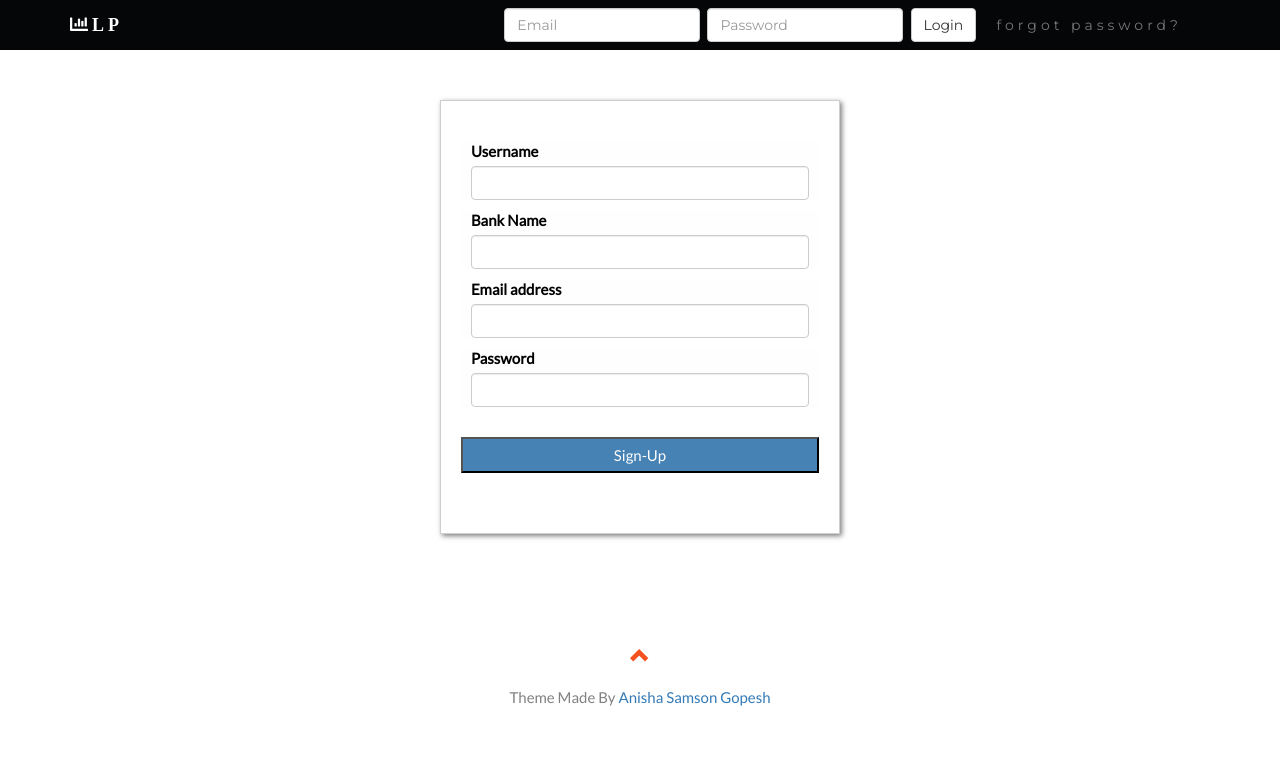
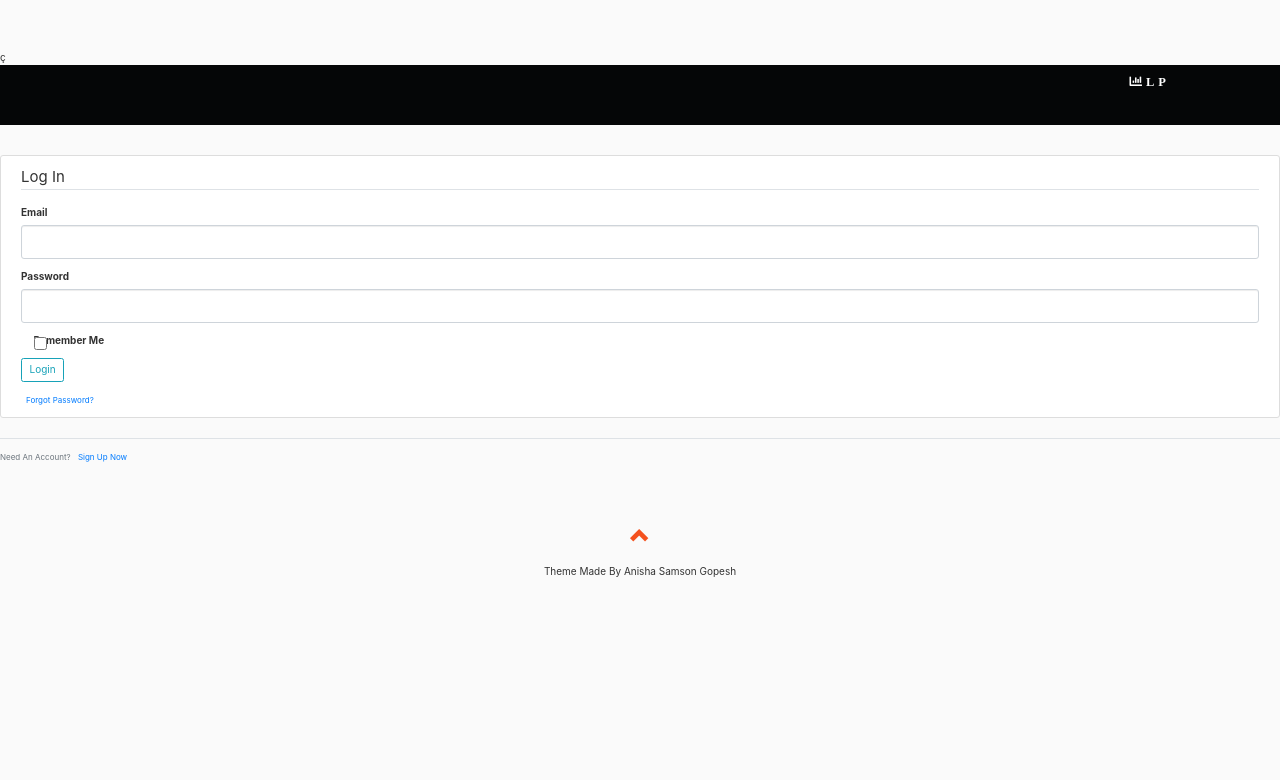
Before and after one commit to Gopesh2210/Loan-Predictor, a Flask app: page /login in a window 1280 px wide. Shown: the top 780 px of the page. Run offline with Flask 2, Linux system fonts and the light colour scheme; parts of the project's set-up code (start-up, migrations or seed data) failed here and were passed over; some libraries are stand-ins or nearby versions.

Commit message:
Latest Update with Defined Packages

```diff
--- a/LoanPrediction/forms.py
+++ b/LoanPrediction/forms.py
@@ -1,26 +1,30 @@
 from flask_wtf import FlaskForm
 from wtforms import StringField, PasswordField, SubmitField, BooleanField
-from wtforms.validators import DataRequired, Length, Email, EqualTo
+from wtforms.validators import DataRequired, Length, Email, EqualTo, ValidationError
+from LoanPrediction.model import User
 
 
 class RegistrationForm(FlaskForm):
-    username = StringField('Username', validators=[DataRequired(), Length(min=6, max=20)])
-
-    email = StringField('Email', validators=[DataRequired(), Email()])
-
-    password = PasswordField('Password', validators=[DataRequired(), Length(min=6, max=10)])
-
+    username = StringField('Username', validators=[DataRequired(), Length(min=2, max=20)])
+    bank_name = StringField('Bank Name', validators=[DataRequired(), Length(min=2, max=20)])
+    email = StringField('Email', validators=[DataRequired(), Email("Please enter a valid email")])
+    password = PasswordField('Password', validators=[DataRequired(), Length(min=6)])
     confirm_password = PasswordField('Confirm Password', validators=[DataRequired(), EqualTo('password')])
-
     submit = SubmitField('Sign Up')
 
+    def validate_username(self, username):
+        user = User.query.filter_by(username=username.data).first()
+        if user:
+            raise ValidationError('That username is taken. Please choose a different one.')
+
+    def validate_email(self, email):
+        user = User.query.filter_by(email_addr=email.data).first()
+        if user:
+            raise ValidationError('That email is taken. Please choose a different one.')
 
 
 class LoginForm(FlaskForm):
-        email = StringField('Email', validators=[DataRequired(), Email()])
-
-        password = PasswordField('Password', validators=[DataRequired(), Length(min=6, max=10)])
-
-        remember = BooleanField('Remember Me')
-
-        submit = SubmitField('Login')
+    email = StringField('Email', validators=[DataRequired(), Email()])
+    password = PasswordField('Password', validators=[DataRequired()])
+    remember = BooleanField('Remember Me')
+    submit = SubmitField('Login')
--- a/LoanPrediction/main.py
+++ b/LoanPrediction/routes.py
@@ -1,33 +1,13 @@
-from flask import Flask, render_template, url_for,request, flash,redirect,session,logging,request
-from flask_sqlalchemy import SQLAlchemy
+from LoanPrediction.model import User
+from flask import render_template, url_for,request, flash,redirect,session,logging,request
+from LoanPrediction.forms import RegistrationForm, LoginForm
 from sqlalchemy import Column, Integer, String
-from flask_bcrypt import Bcrypt
-from forms import RegistrationForm, LoginForm
-import view as var
+
+from LoanPrediction import app, db, bcrypt
+import LoanPrediction.view as var
 import _pickle as pickle
 import json
 pred_model = pickle.load(open('trainedModel.sav','rb'))
-
-app = Flask(__name__)
-
-app.config['SECRET_KEY'] = 'ee556c4ef73062527783828c5651fff6'
-app.config['SQLALCHEMY_DATABASE_URI'] = 'sqlite:///site.db'
-db = SQLAlchemy(app)
-bcrypt = Bcrypt(app)
-
-
-
-
-class User(db.Model):
-	id = db.Column(db.Integer, primary_key=True)
-	username = db.Column(db.String(20), nullable=False)
-	bank_name = db.Column(db.String(20), nullable=False)
-	email_addr = db.Column(db.String(50), unique=True, nullable=False)
-	password = db.Column(db.String(20), nullable=False)
-
-
-	def __repr__(self):
-		return f"User('{self.username}', '{self.bank_name}', '{self.email_addr}')"
 
 
 
@@ -36,7 +16,34 @@
 def home():
     return render_template('MainLayout.html', title='Home')
 
+@app.route("/register", methods=['GET','POST'])
+def register():
+	form = RegistrationForm()
+	if form.validate_on_submit():
+		hashed_password = bcrypt.generate_password_hash(form.password.data).decode('utf-8')
+		user = User(username=form.username.data, bank_name=form.bank_name.data , email_addr=form.email.data, password=hashed_password)
+		db.session.add(user)
+		db.session.commit()
+		flash(f'Account created for {form.username.data}!', 'success')
+		return redirect(url_for('login'))
+	return render_template('register.html', title='Register',form=form)
+
+
+
 @app.route("/login", methods=['GET','POST'])
+def login():
+		form = LoginForm()
+		if form.validate_on_submit():
+			if form.email.data == 'admin@blog.com' and form.password.data == 'password':
+				flash('You have been logged in!', 'success')
+				return redirect(url_for('home'))
+			else:
+				flash('Login Unsuccessful. Please check username and password', 'danger')
+
+		return render_template('login.html', title='Login', form=form)
+
+
+'''@app.route("/login", methods=['GET','POST'])
 def login():
 
 		if request.method == "POST":
@@ -52,6 +59,7 @@
 
 		if request.method == 'GET':
 			return render_template('login1.html', title='Login/Register')
+'''
 
 
 @app.route("/view", methods=['GET','POST'])
@@ -73,8 +81,3 @@
 @app.route("/generate")
 def generate():
 	return render_template('generate.html', title='Generate')
-
-
-if __name__ == '__main__':
-	db.create_all()
-	app.run(debug=True)
--- /dev/null
+++ b/LoanPrediction/static/register.css
@@ -0,0 +1,68 @@
+body {
+    background: #fafafa;
+    color: #333333;
+    margin-top: 5rem;
+  }
+
+  h1, h2, h3, h4, h5, h6 {
+    color: #444444;
+  }
+
+  .bg-steel {
+    background-color: #5f788a;
+  }
+
+  .content-section {
+    background: #ffffff;
+    padding: 10px 20px;
+    border: 1px solid #dddddd;
+    border-radius: 3px;
+    margin-bottom: 20px;
+  }
+
+  .article-title {
+    color: #444444;
+  }
+
+  a.article-title:hover {
+    color: #428bca;
+    text-decoration: none;
+  }
+
+  .article-content {
+    white-space: pre-line;
+  }
+
+  .article-img {
+    height: 65px;
+    width: 65px;
+    margin-right: 16px;
+  }
+
+  .article-metadata {
+    padding-bottom: 1px;
+    margin-bottom: 4px;
+    border-bottom: 1px solid #e3e3e3
+  }
+
+  .article-metadata a:hover {
+    color: #333;
+    text-decoration: none;
+  }
+
+  .article-svg {
+    width: 25px;
+    height: 25px;
+    vertical-align: middle;
+  }
+
+  .account-img {
+    height: 125px;
+    width: 125px;
+    margin-right: 20px;
+    margin-bottom: 16px;
+  }
+
+  .account-heading {
+    font-size: 2.5rem;
+  }
--- a/LoanPrediction/templates/Login.html
+++ b/LoanPrediction/templates/Login.html
@@ -1,110 +1,62 @@
-<!DOCTYPE html>
-<html>
-<head>
-	<title>Loan-Predicitor Login</title>
-	<meta charset="utf-8">
-  <meta name="viewport" content="width=device-width, initial-scale=1">
-	<link rel="stylesheet" href="https://maxcdn.bootstrapcdn.com/bootstrap/3.4.0/css/bootstrap.min.css">
+{% extends "layout.html" %}
 
-	<link rel="stylesheet" type="text/css" href="{{ url_for('static', filename='login.css') }}">
-  <link href="https://fonts.googleapis.com/css?family=Montserrat" rel="stylesheet" type="text/css">
-  <link href="https://fonts.googleapis.com/css?family=Lato" rel="stylesheet" type="text/css">
-  <script src="https://ajax.googleapis.com/ajax/libs/jquery/3.3.1/jquery.min.js"></script>
-  <script src="https://maxcdn.bootstrapcdn.com/bootstrap/3.4.0/js/bootstrap.min.js"></script>
-  <link rel="stylesheet" href="https://use.fontawesome.com/releases/v5.7.2/css/all.css" integrity="sha384-fnmOCqbTlWIlj8LyTjo7mOUStjsKC4pOpQbqyi7RrhN7udi9RwhKkMHpvLbHG9Sr" crossorigin="anonymous">
+{%block link%}
+<link rel="stylesheet" href="https://maxcdn.bootstrapcdn.com/bootstrap/4.0.0/css/bootstrap.min.css" integrity="sha384-Gn5384xqQ1aoWXA+058RXPxPg6fy4IWvTNh0E263XmFcJlSAwiGgFAW/dAiS6JXm" crossorigin="anonymous">ç
+<link rel="stylesheet" type="text/css" href="{{ url_for('static', filename='register.css') }}">
+{%endblock%}
 
-	<!--Validate the password and confirm password Javascript-->
-	<script>
-		function checkPassword(form) {
-				password1 = form.password.value;
-				password2 = form.confirm_password.value;
+{%block nav_config%}
+<nav class="navbar navbar-default">
+{%endblock%}
 
-				// If Not same return False.
-				if (password1 != password2) {
-						alert ("\nPassword did not match: Please try again...")
-						return false;
-				}
-
-				// If same return True.
-				else{
-						alert("Sucessfully signed up!: Welcome to Loan-Predictor!")
-						return true;
-				}
-		}
-</script>
-
-
-</head>
-
-<body>
-
-		<body id="myPage" data-spy="scroll" data-target=".navbar" data-offset="60">
-
-				<nav class="navbar navbar-default navbar-fixed-top">
-				  <div class="container">
-					<div class="navbar-header">
-					  <button type="button" class="navbar-toggle" data-toggle="collapse" data-target="#myNavbar">
-						<span class="icon-bar"></span>
-						<span class="icon-bar"></span>
-						<span class="icon-bar"></span>
-					  </button>
-					  <img src="{{url_for('static', filename='logo.png')}}"  height="150" width="150"/>
-							<span>Loan-Predictor</span>
+{% block content %}
+    <div class="content-section">
+        <form method="POST" action="">
+            {{ form.hidden_tag() }}
+            <fieldset class="form-group">
+                <legend class="border-bottom mb-4">Log In</legend>
+                <div class="form-group">
+                    {{ form.email.label(class="form-control-label") }}
+                    {% if form.email.errors %}
+                        {{ form.email(class="form-control form-control-lg is-invalid") }}
+                        <div class="invalid-feedback">
+                            {% for error in form.email.errors %}
+                                <span>{{ error }}</span>
+                            {% endfor %}
                         </div>
-					<div class="collapse navbar-collapse" id="myNavbar">
-					  <ul class="nav navbar-nav navbar-right">
-							<div class="row">
-								<div class="col-lg-6">
-									<div class="input-group">
-										<input type="text" class="form-control" placeholder="Email">
-									</div><!-- /input-group -->
-								</div><!-- /.col-lg-6 -->
-								<div class="col-lg-6">
-									<div class="input-group">
-										<input type="text" class="form-control" placeholder="Password">
-									</div><!-- /input-group -->
-								</div><!-- /.col-lg-6 -->
-							</div><!-- /.row -->
-
-					  </ul>
+                    {% else %}
+                        {{ form.email(class="form-control form-control-lg") }}
+                    {% endif %}
                 </div>
+                <div class="form-group">
+                    {{ form.password.label(class="form-control-label") }}
+                    {% if form.password.errors %}
+                        {{ form.password(class="form-control form-control-lg is-invalid") }}
+                        <div class="invalid-feedback">
+                            {% for error in form.password.errors %}
+                                <span>{{ error }}</span>
+                            {% endfor %}
                         </div>
-				</nav>
-
-
-				<form method="POST" onSubmit = "return checkPassword(this)"  style="border:1px solid #ccc">
-				<div class="container">
-					<br>
-					<br>
-					<br>
-					<br>
-
-					<br>
-					<br>
-					<br>
-					<br>
-
-					<h2>Sign Up</h2>
-					<label for="email"><b>Email</b></label>
-					<input type="email" placeholder="Enter Email" name="email" required>
-
-					<label for="psw"><b>Password</b></label>
-					<input type="password" id="password" placeholder="Enter Password" name="psw" minlength="8"  required>
-
-					<label for="psw-repeat"><b>Repeat Password</b></label>
-					<input type="password" id="confirm_password" placeholder="Repeat Password" name="psw_repeat" minlength="8"  required>
-
-
-					<p>By creating an account you agree to our <a href="#" style="color:dodgerblue">Terms & Privacy</a>.</p>
-
-					<div class="clearfix">
-					<button type="button" class="cancelbtn">Cancel</button>
-					<button type="submit" class="signupbtn" >Sign Up</button>
+                    {% else %}
+                        {{ form.password(class="form-control form-control-lg") }}
+                    {% endif %}
                 </div>
+                <div class="form-check">
+                    {{ form.remember(class="form-check-input") }}
+                    {{ form.remember.label(class="form-check-label") }}
                 </div>
+            </fieldset>
+            <div class="form-group">
+                {{ form.submit(class="btn btn-outline-info") }}
+            </div>
+            <small class="text-muted ml-2">
+                <a href="#">Forgot Password?</a>
+            </small>
         </form>
-
-
-
-</body>
-</html>
+    </div>
+    <div class="border-top pt-3">
+        <small class="text-muted">
+            Need An Account? <a class="ml-2" href="{{ url_for('register') }}">Sign Up Now</a>
+        </small>
+    </div>
+{% endblock content %}
--- a/LoanPrediction/templates/MainLayout.html
+++ b/LoanPrediction/templates/MainLayout.html
@@ -11,6 +11,7 @@
   <li><a href="/login"><span class="glyphicon glyphicon-log-out "></span>LOGOUT</a>
 
 {%endblock nav%}
+
 {%block content%}
 <div class="jumbotron text-center">
   <h1>LOAN-PREDICTOR</h1>
--- a/LoanPrediction/templates/layout.html
+++ b/LoanPrediction/templates/layout.html
@@ -39,6 +39,19 @@
             </div>
         </nav>
 
+
+        <br></br>
+        {% with messages = get_flashed_messages(with_categories=true) %}
+            {% if messages %}
+              {% for category, message in messages %}
+                <div class="alert alert-{{ category }}">
+                  {{ message }}
+                </div>
+              {% endfor %}
+            {% endif %}
+          {% endwith %}
+
+
         {%block content%}
         {%endblock content%}
 
--- /dev/null
+++ b/run.py
@@ -0,0 +1,5 @@
+from LoanPrediction import app
+
+
+if __name__ == '__main__':
+	app.run(debug=True)
```
Also changed, not shown: LoanPrediction/__init__.py (added, +15 -0 lines), LoanPrediction/model.py (added, +12 -0 lines), LoanPrediction/templates/register.html (added, +103 -0 lines), LoanPrediction/site.db, 1 other file. Lines whose indentation alone changed are shown as unchanged.
